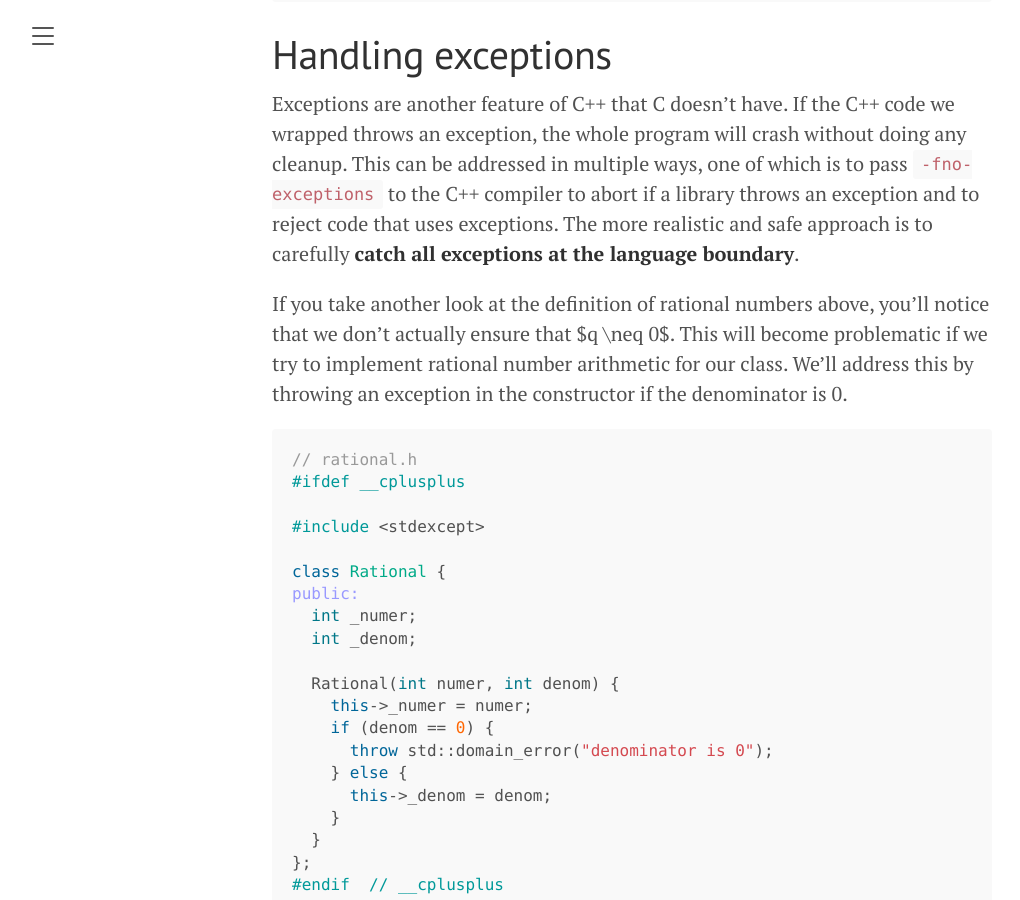
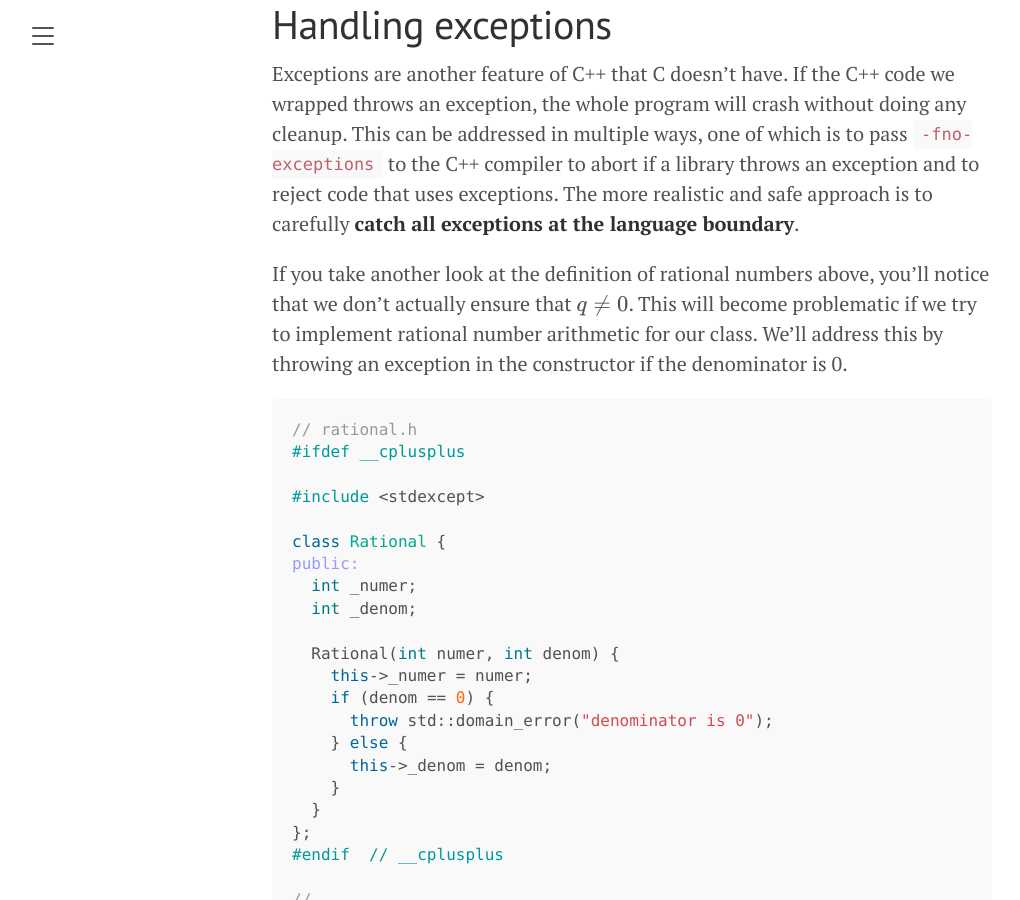
Before and after one commit to vincentbernat/thass0.github.io, a Jekyll site: the page built from index.html, in a window 1280 px wide and 900 px high, scrolled down 6276 px. Shown: the whole window, without its empty margins (8-1028 px from the left). Built offline with Jekyll 4.4.1, drawn with Linux system fonts in a browser that asks for light colours; formulas are drawn with MathJax 3; the list of posts is cut into pages by our own code; part of the change alters nothing that is shown; some of the changed text lies outside the part shown.

```diff
--- a/_layouts/default.html
+++ b/_layouts/default.html
@@ -27,5 +27,14 @@
     <label for="sidebar-checkbox" class="sidebar-toggle"></label>
 
     <script src='{{ site.baseurl }}/public/js/script.js'></script>
+    <script type="text/x-mathjax-config">
+      MathJax.Hub.Config({
+	  tex2jax: {
+	      inlineMath: [['$','$'], ['\\(','\\)']],
+	      processEscapes: true
+	  }
+      });
+    </script>
+    <script src="https://cdnjs.cloudflare.com/ajax/libs/mathjax/2.7.0/MathJax.js?config=TeX-AMS-MML_HTMLorMML" type="text/javascript"></script>
   </body>
 </html>
```
